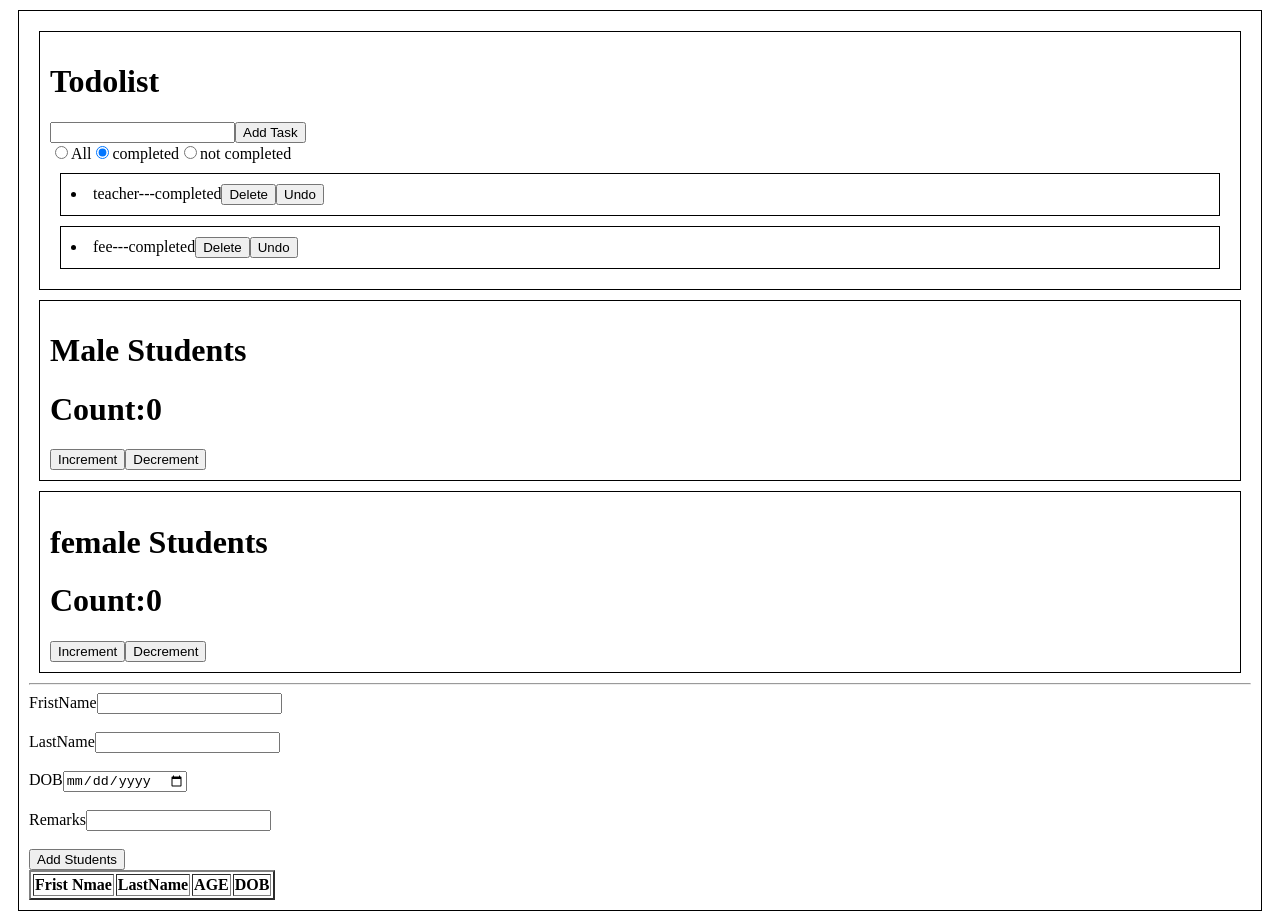
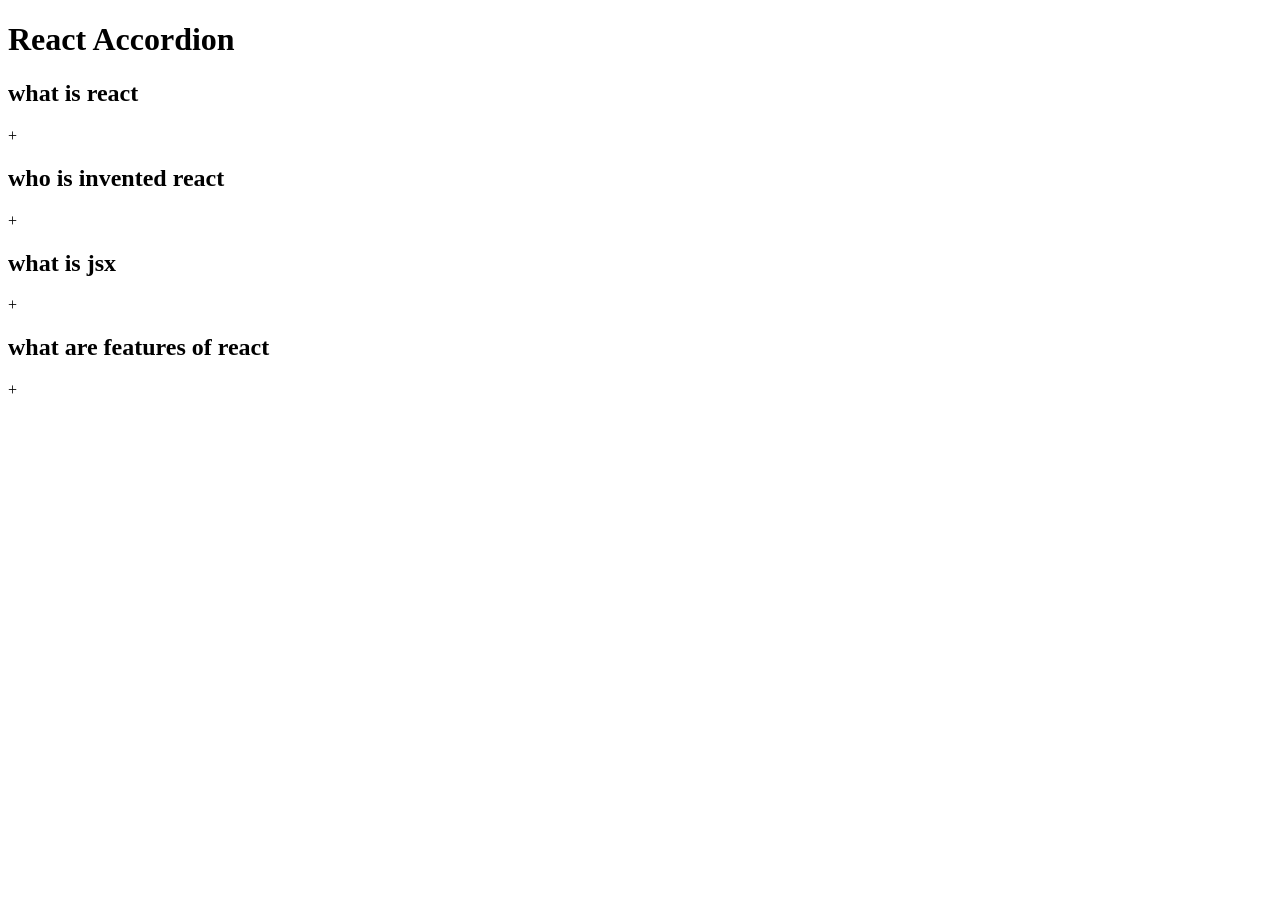
Before and after one commit to shankarmca41/shankarmca41, a React (Create React App) app: page / in a window 1280 px wide. After the commit the page ends 800 px from the top, so only its background shows below. Built offline with nearby package versions, Linux system fonts and the light colour scheme.

Commit message:
fatch api program

```diff
--- a/public/index.html
+++ b/public/index.html
@@ -25,6 +25,17 @@
       Learn how to configure a non-root public URL by running `npm run build`.
     -->
     <title>React App</title>
+    <link
+      rel="stylesheet"
+      href="https://cdnjs.
+    cloudflare.com/ajax/libs/font-awesome/6.2.0/css/all.
+    min.css"
+      integrity="sha512-xh6O
+    /CkQoPOWDdYTDqeRdPCVd1SpvCA9XXcUnZS2FmJNp1coAFzvtCN9BmamE
+    +4aHK8yyUHUSCcJHgXloTyT2A=="
+      crossorigin="anonymous"
+      referrerpolicy="no-referrer"
+    />
   </head>
   <body>
     <noscript>You need to enable JavaScript to run this app.</noscript>
--- /dev/null
+++ b/src/Accordion.js
@@ -0,0 +1,19 @@
+import React, { useState } from "react";
+
+const Accordion = ({ quastion, answer }) => {
+  const [text, setText] = useState(false);
+
+  const displaed = () => {
+    setText(!text);
+  };
+  return (
+    <>
+      <div className="quastion">
+        <h2>{quastion}</h2>
+        <p onClick={displaed}>+ </p>
+      </div>
+      <div className="answers">{text && <p>{answer}</p>}</div>
+    </>
+  );
+};
+export default Accordion;
--- a/src/App.js
+++ b/src/App.js
@@ -1,86 +1,24 @@
-import React from "react";
-import Counter from "./Counter";
-import Todolist from "./todolist";
-class App extends React.Component {
-  constructor() {
-    super();
-    this.state = {
-      newstudent: {
-        fristname: "",
-        lastname: "",
-        dob: "",
-        remarks: "",
-      },
-      students: [],
-    };
-  }
-  addStudents = () => {
-    this.setState({
-      students: [...this.state.students, this.state.newstudent],
-    });
-  };
-  handleInput = (e) => {
-    this.setState({
-      newstudent: {
-        ...this.state.newstudents,
-        [e.target.name]: e.target.value,
-      },
-    });
-  };
+import React, { useState } from "react";
+import Data from "./data";
+import Accordion from "./Accordion";
 
-  render() {
-    return (
-      <div className="betterview">
-        <Todolist />
-        <Counter gender="Male" step={5} />
-        <Counter gender="female" step={10} />
-        <hr></hr>
-        <label htmlFor="fristname" name="fristname">
-          FristName
-        </label>
-        <input type="text" onKeyUp={this.handleInput} /> <br />
-        <br />
-        <label htmlFor="lastname" name="lastname">
-          LastName
-        </label>
-        <input type="text" onKeyUp={this.handleInput} />
-        <br />
-        <br />
-        <label htmlFor="dob" name="Dob">
-          DOB
-        </label>
-        <input type="date" onChange={this.handleInput} />
-        <br />
-        <br />
-        <label htmlFor="remarks" name="remarks">
-          Remarks
-        </label>
-        <input type="text" onKeyUp={this.handleInput} />
-        <br />
-        <br />
-        <button onClick={this.addStudents}>Add Students</button>
-        <table border="2px solid">
-          <thead>
-            <th>Frist Nmae</th>
-            <th>LastName</th>
-            <th>AGE</th>
-            <th>DOB</th>
-          </thead>
-          <tbody>
-            {this.state.students.map((s) => {
-              return (
-                <tr>
-                  <td>{s.fristname}</td>
-                  <td>{s.lastname}</td>
-                  <td>{s.dob}</td>
-                  <td>{s.remarks}</td>
-                </tr>
-              );
-            })}
-          </tbody>
-        </table>
+const App = () => {
+  const [data, setData] = useState(Data);
+  return (
+    <>
+      <h1>React Accordion</h1>
+      <div className="container">
+        <div className="accordionBlock">
+          {Data.map((val) => {
+            return (
+              <>
+                <Accordion {...val} />
+              </>
+            );
+          })}
+        </div>
       </div>
-    );
-  }
-}
+    </>
+  );
+};
 export default App;
--- a/src/Counter.js
+++ /dev/null
@@ -1,26 +0,0 @@
-import React from "react";
-class Counter extends React.Component {
-  constructor(props) {
-    super();
-    this.state = {
-      count: 0,
-    };
-  }
-  inc = () => {
-    this.setState({ count: this.state.count + this.props.step });
-  };
-  dec = () => {
-    this.setState({ count: this.state.count - this.props.step });
-  };
-  render() {
-    return (
-      <div className="betterview">
-        <h1>{this.props.gender} Students</h1>
-        <h1>Count:{this.state.count}</h1>
-        <button onClick={this.inc}>Increment</button>
-        <button onClick={this.dec}>Decrement</button>
-      </div>
-    );
-  }
-}
-export default Counter;
--- /dev/null
+++ b/src/data.js
@@ -0,0 +1,23 @@
+const Data = [
+  {
+    id: 1,
+    quastion: "what is react",
+    answer: "React is javascript library for creating user interfaces",
+  },
+  {
+    id: 2,
+    quastion: "who is invented react",
+    answer: "Facebook Eng Jordon Walke Invented React",
+  },
+  {
+    id: 3,
+    quastion: "what is jsx",
+    answer: "I is allows us to write HTML inside js and place them in the DOM",
+  },
+  {
+    id: 4,
+    quastion: "what are features of react",
+    answer: "React is javascript library for creating user interfaces",
+  },
+];
+export default Data;
```
